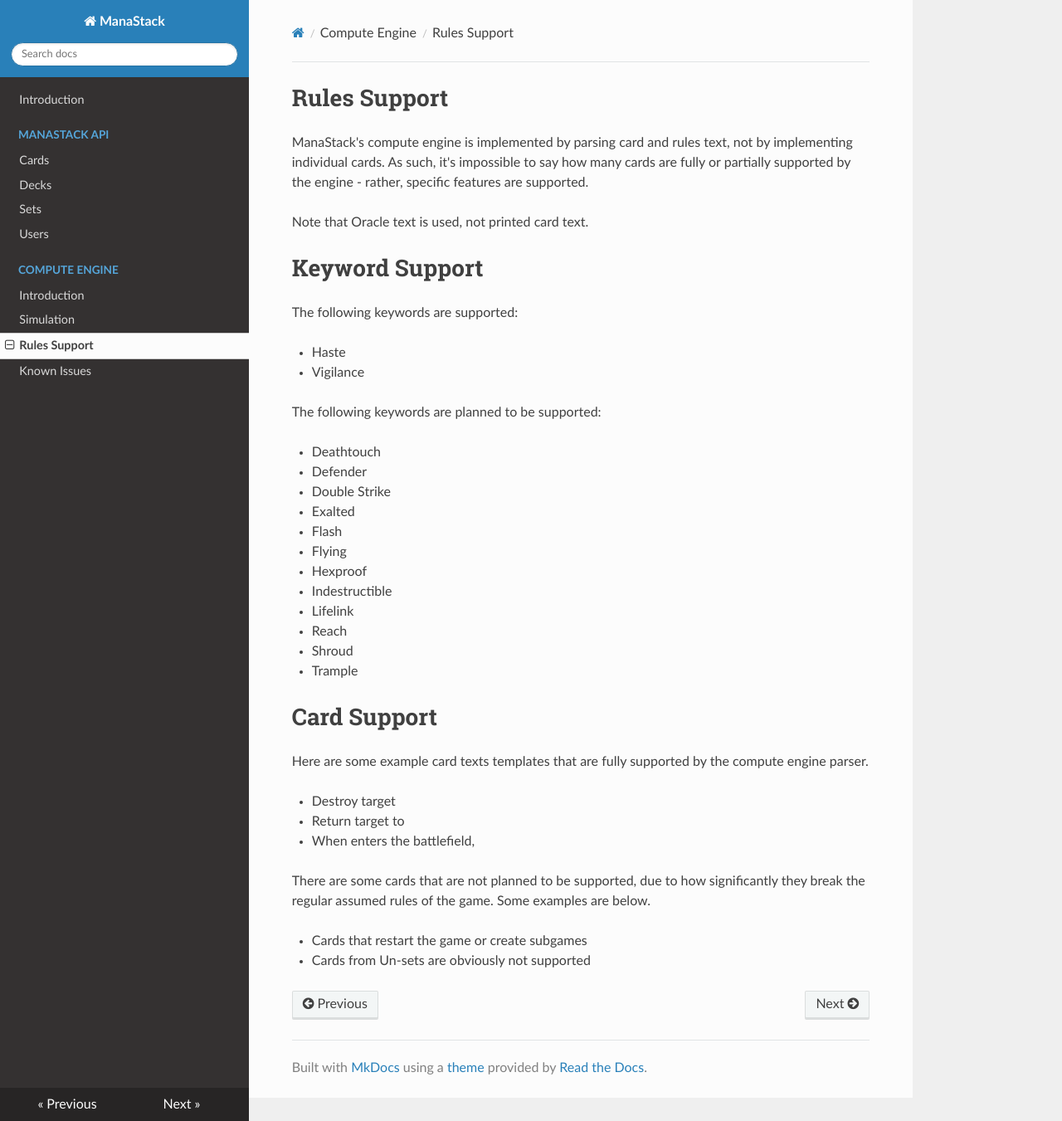
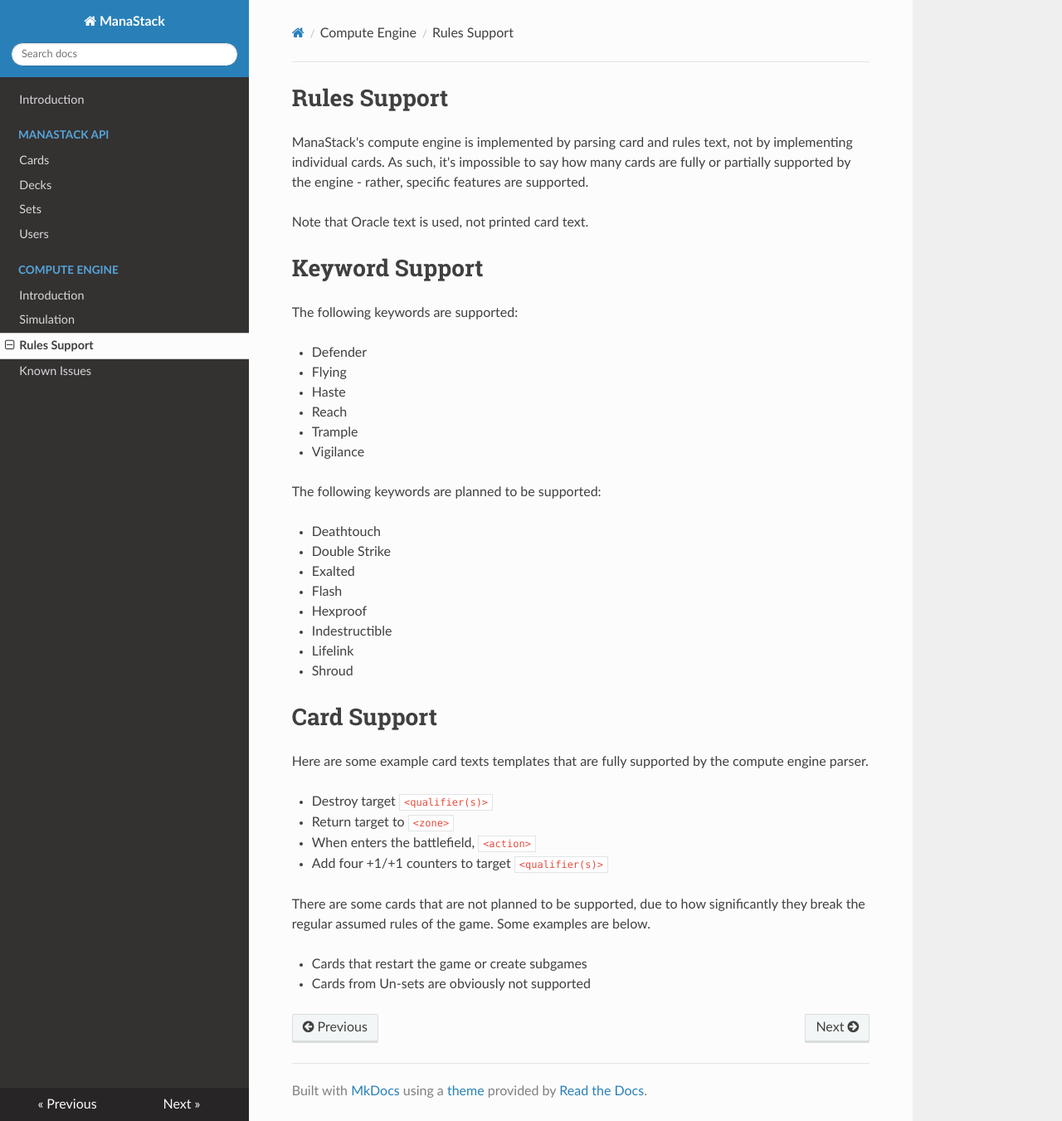
Before and after one commit to lucaspenney/ManaStack-API, an MkDocs documentation site: the page built from docs/rules.md, in a window 1280 px wide and 1351 px high. Shown: the whole window at 83% size. Built offline with MkDocs 1.6.1, drawn with Linux system fonts in a browser that asks for light colours; nearby versions of some CDN libraries; old or Windows-style settings are respelled for this version of MkDocs.

Commit message:
Update supported cards

```diff
--- a/docs/rules.md
+++ b/docs/rules.md
@@ -8,32 +8,32 @@ Note that Oracle text is used, not printed card text.
 
 The following keywords are supported:
 
+- Defender
+- Flying
 - Haste
+- Reach
+- Trample
 - Vigilance
 
 The following keywords are planned to be supported:
 
 - Deathtouch
-- Defender
 - Double Strike
 - Exalted
 - Flash
-- Flying
 - Hexproof
 - Indestructible
 - Lifelink
-- Reach
 - Shroud
-- Trample
-
 
 #Card Support
 
 Here are some example card texts templates that are fully supported by the compute engine parser.
 
-- Destroy target <qualifier(s)>
-- Return target <qualifier(s)> to <zone>
-- When <qualifier(s)> enters the battlefield, <action>
+- Destroy target `<qualifier(s)>`
+- Return target <qualifier(s)> to `<zone>`
+- When <qualifier(s)> enters the battlefield, `<action>`
+- Add four +1/+1 counters to target `<qualifier(s)>`
 
 There are some cards that are not planned to be supported, due to how significantly they break the regular assumed rules of the game. Some examples are below.
 
```
